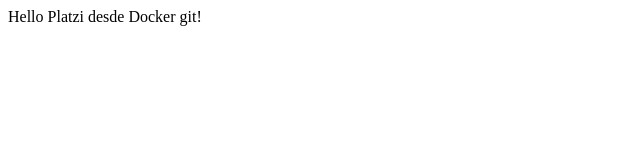
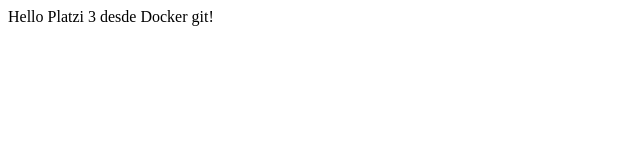
Before and after one commit to sbarnachea/curso-do, a website: page public/index.html in a window 1280 px wide. Shown: the full height of the page, 0-640 px from the left. Drawn offline with Linux system fonts and the light colour scheme.

Commit message:
change html

```diff
--- a/public/index.html
+++ b/public/index.html
@@ -3,6 +3,6 @@
 		<title>Hola amigos</title>
 	</head>
 	<body>
-		Hello Platzi desde Docker git!
+		Hello Platzi 3 desde Docker git!
 	</body>
 </html>
```
